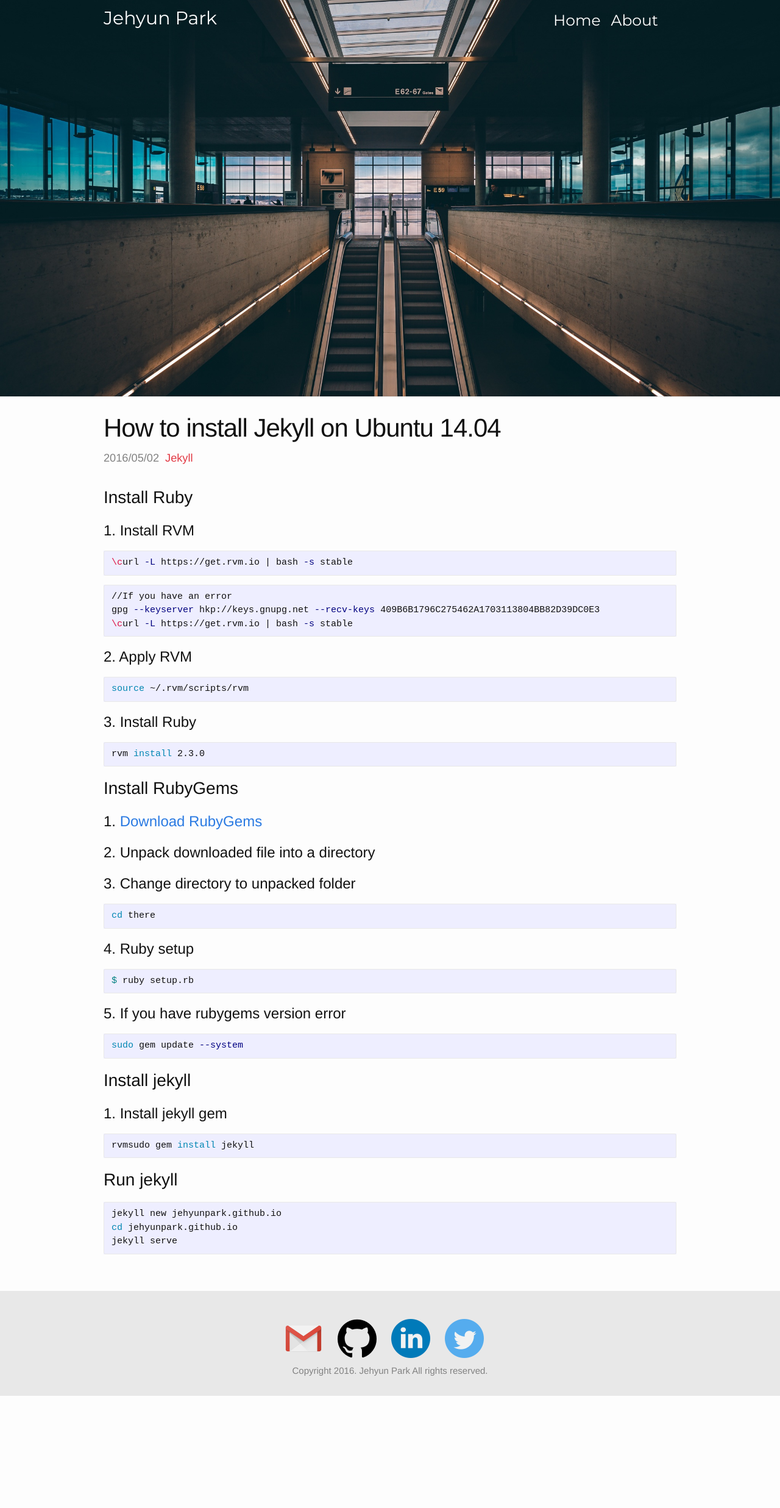
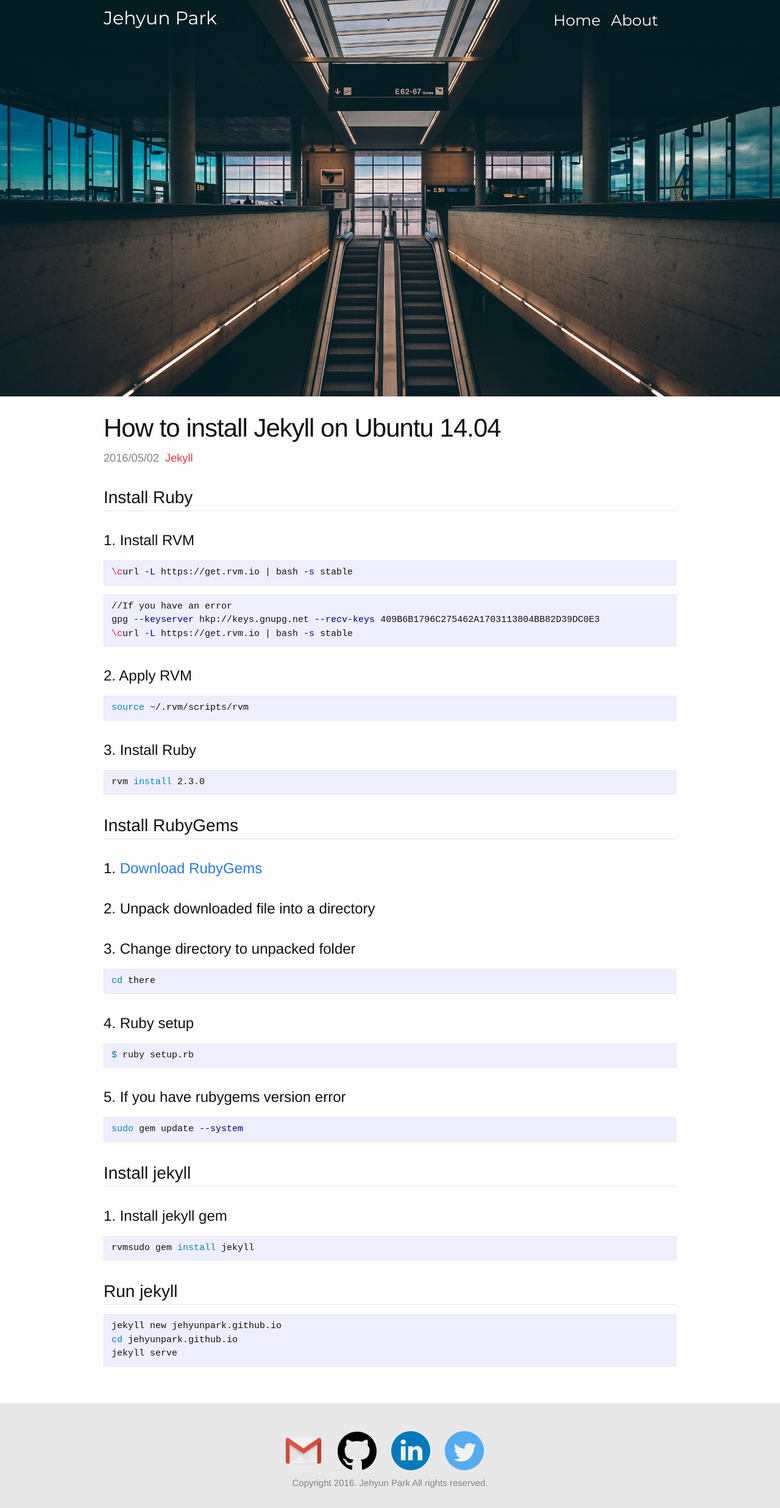
Before and after one commit to jehyunpark/jehyunpark.github.io, a Jekyll site: the page built from _posts/2016-05-02-how-to-install-jekyll-on-ubuntu-14.04.md, in a window 1280 px wide. Shown: the whole page at 61% size. Built offline with Jekyll 4.4.1, drawn with Linux system fonts in a browser that asks for light colours; some web fonts are replaced; before the commit the page ends 2289 px from its top, so only the background shows below that.

Commit message:
Fix #6 h1, h2 의 폰트(크기, 두께), margin 검토 및 수정

```diff
--- a/_sass/_layout.scss
+++ b/_sass/_layout.scss
@@ -292,9 +292,13 @@
 
 .post-content {
     margin-bottom: $spacing-unit;
+    font-size: 20px;
+    word-break: keep-all;
 
     h1 {
         font-size: 36px;
+        border-bottom: 1px solid $grey-color-light;
+        margin-top: 50px;
 
         @include media-query($on-laptop) {
             font-size: 36px;
@@ -303,6 +307,8 @@
 
     h2 {
         font-size: 28px;
+        border-bottom: 1px solid $grey-color-light;
+        margin-top: 30px;
 
         @include media-query($on-laptop) {
             font-size: 28px;
@@ -311,6 +317,7 @@
 
     h3 {
         font-size: 24px;
+        margin-top: 30px;
 
         @include media-query($on-laptop) {
             font-size: 24px;
```
